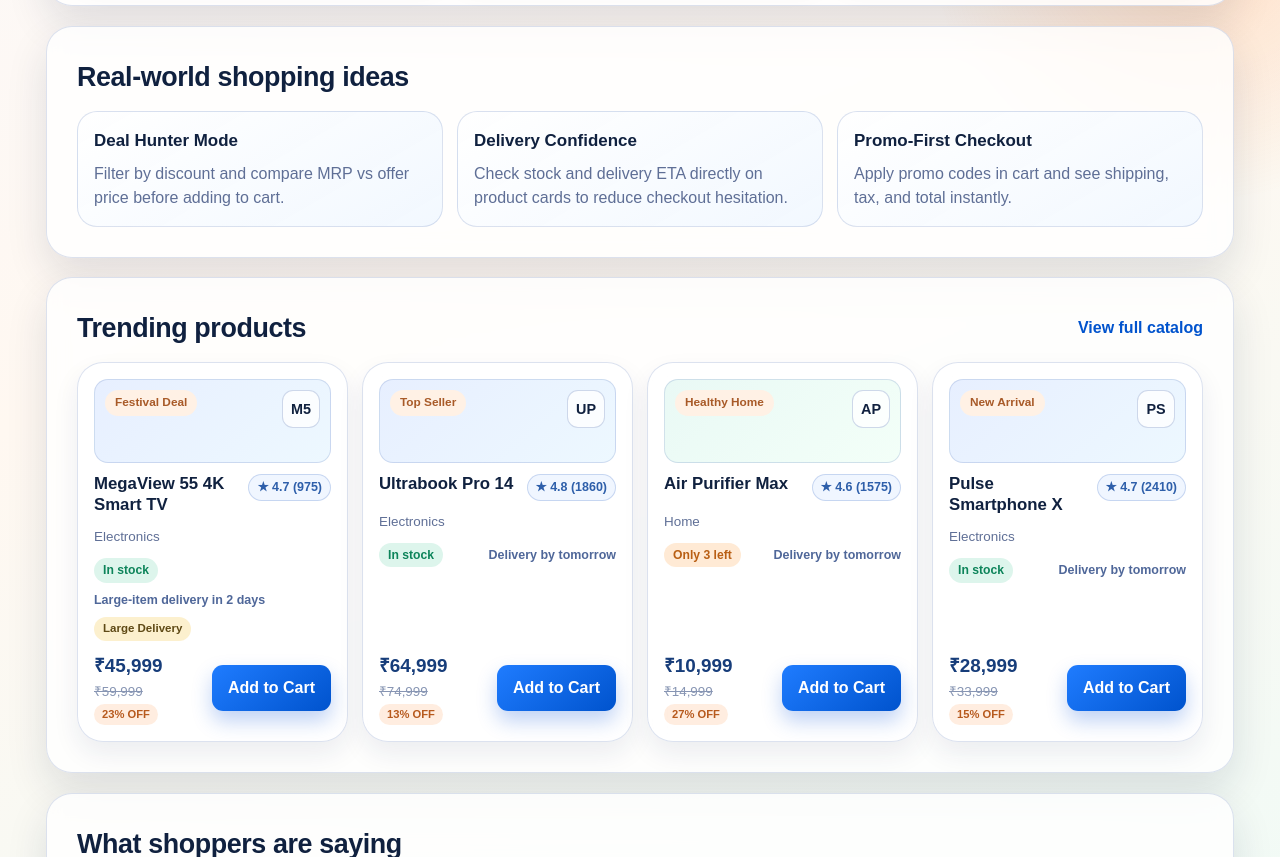
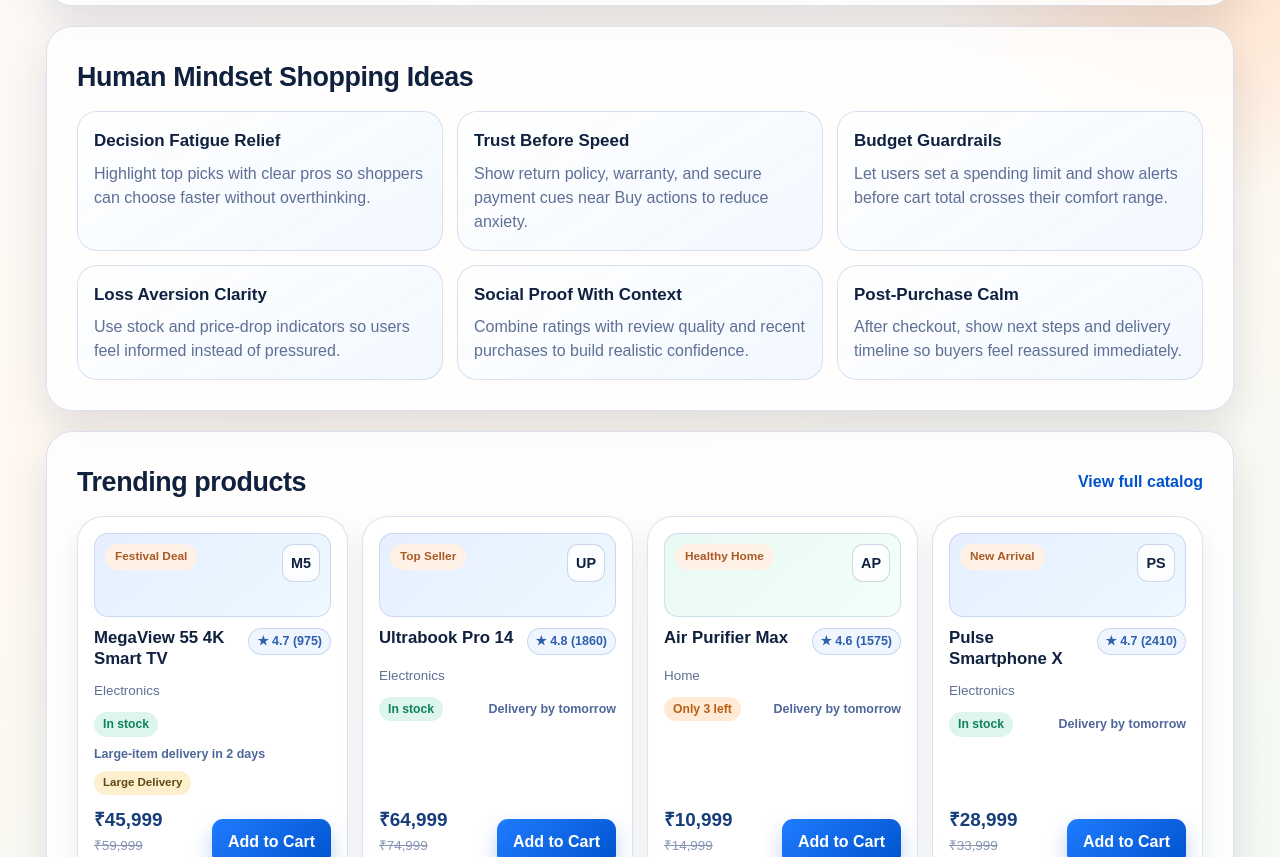
Before and after one commit to naveengoudamk/java-fullstack-ecommerce, a plain HTML site: page frontend/index.html in a window 1280 px wide. Shown: the part 850-1707 px from the top of the page. Drawn offline with Linux system fonts and the light colour scheme.

```diff
--- a/frontend/index.html
+++ b/frontend/index.html
@@ -77,20 +77,32 @@
 
         <section class="section-block">
             <div class="section-head">
-                <h2>Real-world shopping ideas</h2>
+                <h2>Human Mindset Shopping Ideas</h2>
             </div>
             <div class="idea-grid">
                 <article class="idea-card">
-                    <h3>Deal Hunter Mode</h3>
-                    <p>Filter by discount and compare MRP vs offer price before adding to cart.</p>
+                    <h3>Decision Fatigue Relief</h3>
+                    <p>Highlight top picks with clear pros so shoppers can choose faster without overthinking.</p>
                 </article>
                 <article class="idea-card">
-                    <h3>Delivery Confidence</h3>
-                    <p>Check stock and delivery ETA directly on product cards to reduce checkout hesitation.</p>
+                    <h3>Trust Before Speed</h3>
+                    <p>Show return policy, warranty, and secure payment cues near Buy actions to reduce anxiety.</p>
                 </article>
                 <article class="idea-card">
-                    <h3>Promo-First Checkout</h3>
-                    <p>Apply promo codes in cart and see shipping, tax, and total instantly.</p>
+                    <h3>Budget Guardrails</h3>
+                    <p>Let users set a spending limit and show alerts before cart total crosses their comfort range.</p>
+                </article>
+                <article class="idea-card">
+                    <h3>Loss Aversion Clarity</h3>
+                    <p>Use stock and price-drop indicators so users feel informed instead of pressured.</p>
+                </article>
+                <article class="idea-card">
+                    <h3>Social Proof With Context</h3>
+                    <p>Combine ratings with review quality and recent purchases to build realistic confidence.</p>
+                </article>
+                <article class="idea-card">
+                    <h3>Post-Purchase Calm</h3>
+                    <p>After checkout, show next steps and delivery timeline so buyers feel reassured immediately.</p>
                 </article>
             </div>
         </section>
```
Also changed, not shown: frontend/login.html (+1 -0 lines).
